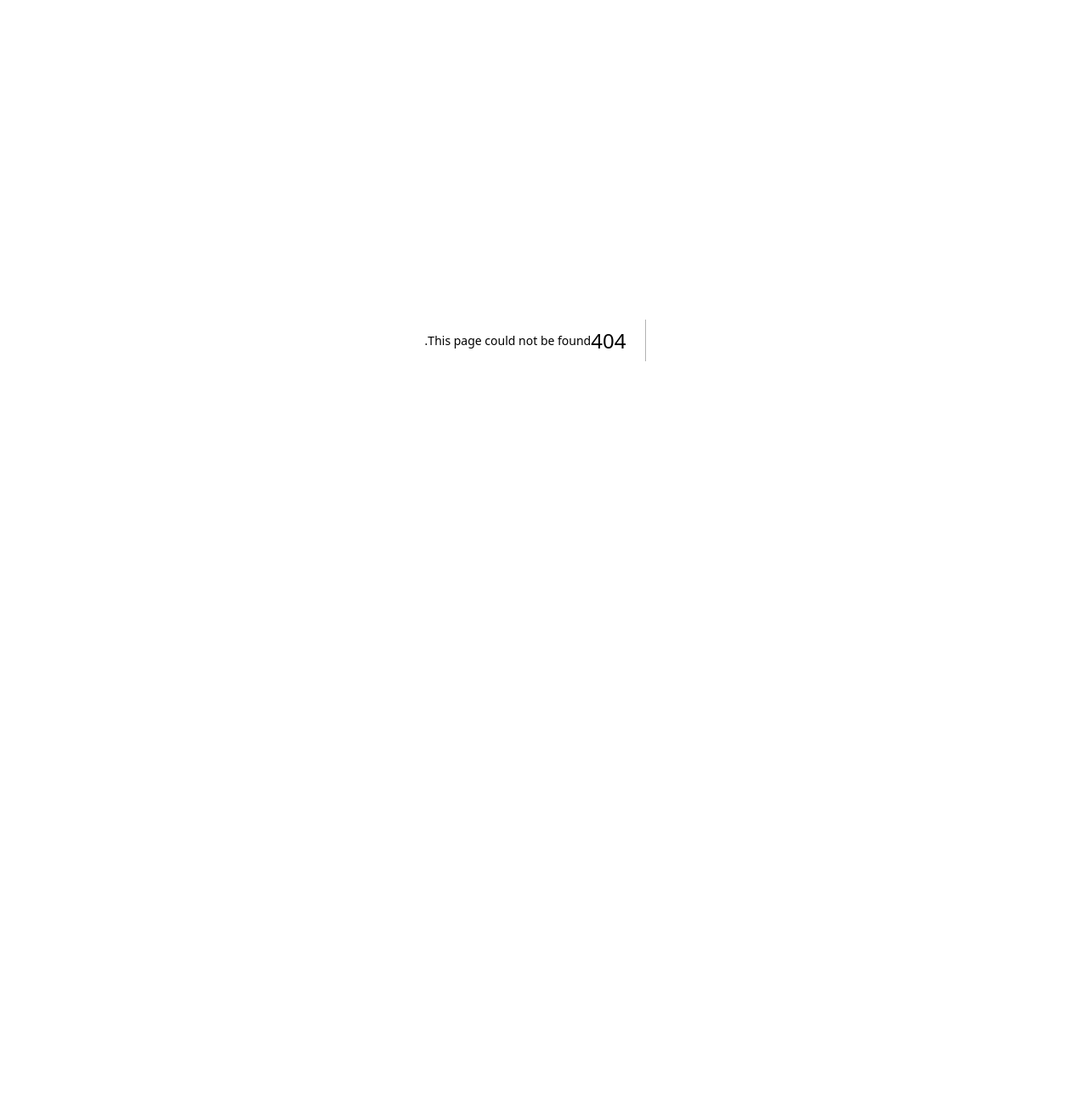
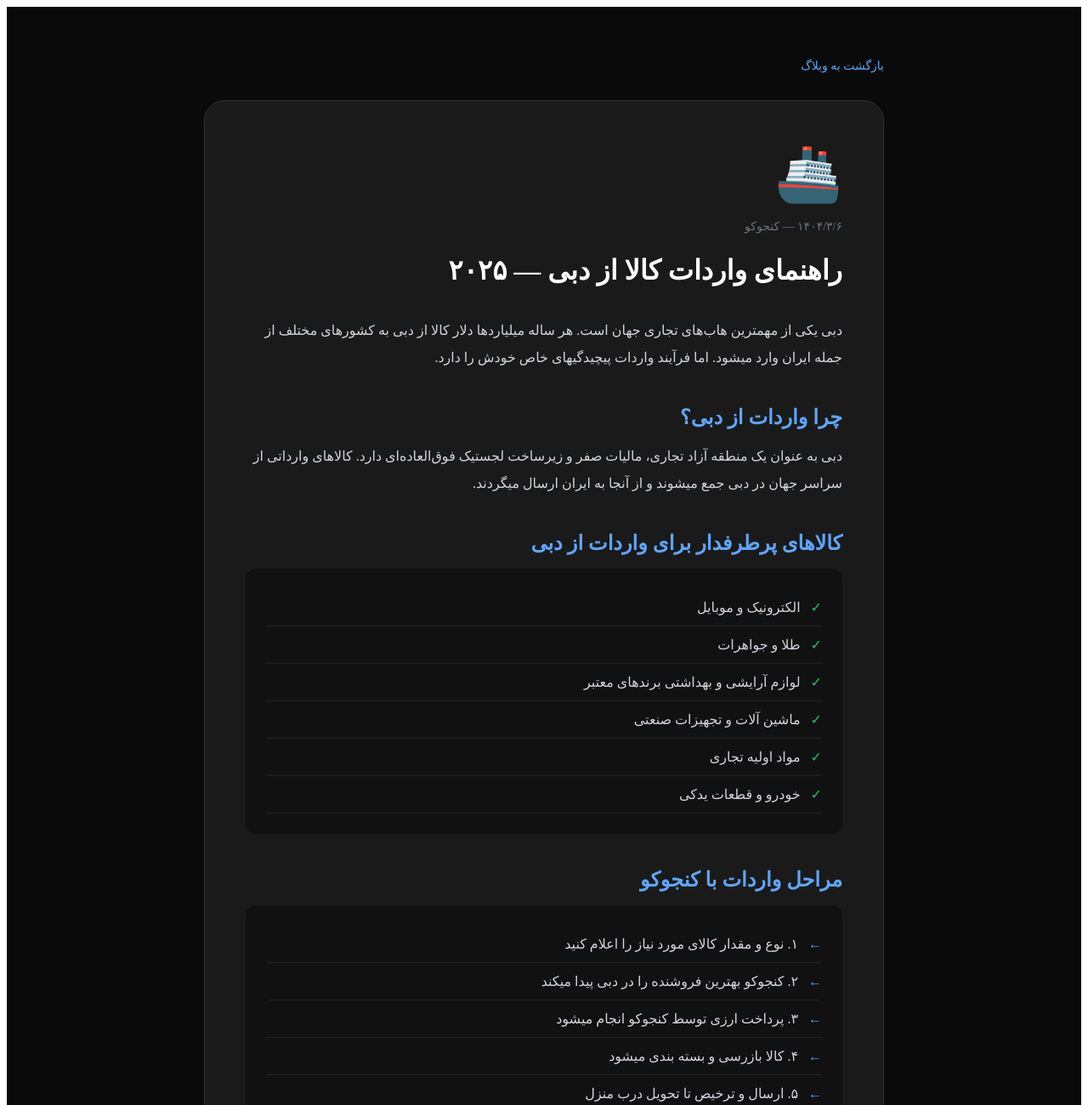
Before and after one commit to seyedmehdialavi93-coder/konjoko, a Next.js app: page /blog/vardaat-az-dubai in a window 1280 px wide. Before the commit this address had no page. Shown: the top 1300 px of the page at 85% size. Before the commit the page ends 800 px from the top, so only its background shows below. Built offline with nearby package versions, Linux system fonts and the light colour scheme.

Commit message:
add vardaat dubai and amazon blog posts

```diff
--- /dev/null
+++ b/app/blog/vardaat-az-dubai/page.tsx
@@ -0,0 +1,48 @@
+import type { Metadata } from "next";
+
+export const metadata: Metadata = {
+ title: "راهنمای واردات کالا از دبی — ۲۰۲۵ | کنجوکو",
+ description: "راهنمای کامل واردات کالا از دبی برای ایرانیان. مراحل ترخیص، هزینه‌ها و روش واردات مطمئن با کنجوکو.",
+};
+
+export default function VardaatAzDubai() {
+ return (
+   <main style={{backgroundColor: "#0a0a0a", minHeight: "100vh", color: "white", direction: "rtl"}}>
+     <div style={{maxWidth: "800px", margin: "0 auto", padding: "60px 20px"}}>
+       <div style={{marginBottom: "32px"}}>
+         <a href="/blog" style={{color: "#60a5fa", textDecoration: "none", fontSize: "0.875rem"}}>بازگشت به وبلاگ</a>
+       </div>
+       <div style={{backgroundColor: "#1a1a1a", borderRadius: "24px", padding: "48px", border: "1px solid #333"}}>
+         <div style={{fontSize: "4rem", marginBottom: "16px"}}>🚢</div>
+         <p style={{color: "#6b7280", fontSize: "0.875rem", marginBottom: "12px"}}>۱۴۰۴/۳/۶ — کنجوکو</p>
+         <h1 style={{fontSize: "2rem", fontWeight: "bold", marginBottom: "32px", lineHeight: "1.4"}}>راهنمای واردات کالا از دبی — ۲۰۲۵</h1>
+         <p style={{color: "#d1d5db", lineHeight: "2", marginBottom: "24px"}}>دبی یکی از مهمترین هاب‌های تجاری جهان است. هر ساله میلیاردها دلار کالا از دبی به کشورهای مختلف از جمله ایران وارد میشود. اما فرآیند واردات پیچیدگیهای خاص خودش را دارد.</p>
+         <h2 style={{fontSize: "1.5rem", fontWeight: "bold", marginBottom: "16px", marginTop: "40px", color: "#60a5fa"}}>چرا واردات از دبی؟</h2>
+         <p style={{color: "#d1d5db", lineHeight: "2", marginBottom: "24px"}}>دبی به عنوان یک منطقه آزاد تجاری، مالیات صفر و زیرساخت لجستیک فوق‌العاده‌ای دارد. کالاهای وارداتی از سراسر جهان در دبی جمع میشوند و از آنجا به ایران ارسال میگردند.</p>
+         <h2 style={{fontSize: "1.5rem", fontWeight: "bold", marginBottom: "16px", marginTop: "40px", color: "#60a5fa"}}>کالاهای پرطرفدار برای واردات از دبی</h2>
+         <div style={{backgroundColor: "#111", borderRadius: "12px", padding: "24px", marginBottom: "24px"}}>
+           {["الکترونیک و موبایل", "طلا و جواهرات", "لوازم آرایشی و بهداشتی برندهای معتبر", "ماشین آلات و تجهیزات صنعتی", "مواد اولیه تجاری", "خودرو و قطعات یدکی"].map((item) => (
+             <div key={item} style={{display: "flex", alignItems: "center", gap: "12px", padding: "12px 0", borderBottom: "1px solid #222"}}>
+               <span style={{color: "#22c55e"}}>✓</span>
+               <span style={{color: "#d1d5db"}}>{item}</span>
+             </div>
+           ))}
+         </div>
+         <h2 style={{fontSize: "1.5rem", fontWeight: "bold", marginBottom: "16px", marginTop: "40px", color: "#60a5fa"}}>مراحل واردات با کنجوکو</h2>
+         <div style={{backgroundColor: "#111", borderRadius: "12px", padding: "24px", marginBottom: "24px"}}>
+           {["۱. نوع و مقدار کالای مورد نیاز را اعلام کنید", "۲. کنجوکو بهترین فروشنده را در دبی پیدا میکند", "۳. پرداخت ارزی توسط کنجوکو انجام میشود", "۴. کالا بازرسی و بسته بندی میشود", "۵. ارسال و ترخیص تا تحویل درب منزل"].map((item) => (
+             <div key={item} style={{display: "flex", alignItems: "center", gap: "12px", padding: "12px 0", borderBottom: "1px solid #222"}}>
+               <span style={{color: "#60a5fa"}}>←</span>
+               <span style={{color: "#d1d5db"}}>{item}</span>
+             </div>
+           ))}
+         </div>
+         <div style={{backgroundColor: "#1e3a5f", borderRadius: "16px", padding: "32px", textAlign: "center", marginTop: "40px"}}>
+           <p style={{fontSize: "1.25rem", fontWeight: "bold", marginBottom: "16px"}}>همین الان واردات از دبی را شروع کنید</p>
+           <a href="https://wa.me/971562913000" style={{backgroundColor: "#22c55e", color: "white", padding: "12px 32px", borderRadius: "50px", fontWeight: "bold", textDecoration: "none", display: "inline-block"}}>ارتباط در واتساپ</a>
+         </div>
+       </div>
+     </div>
+   </main>
+ );
+}
```
